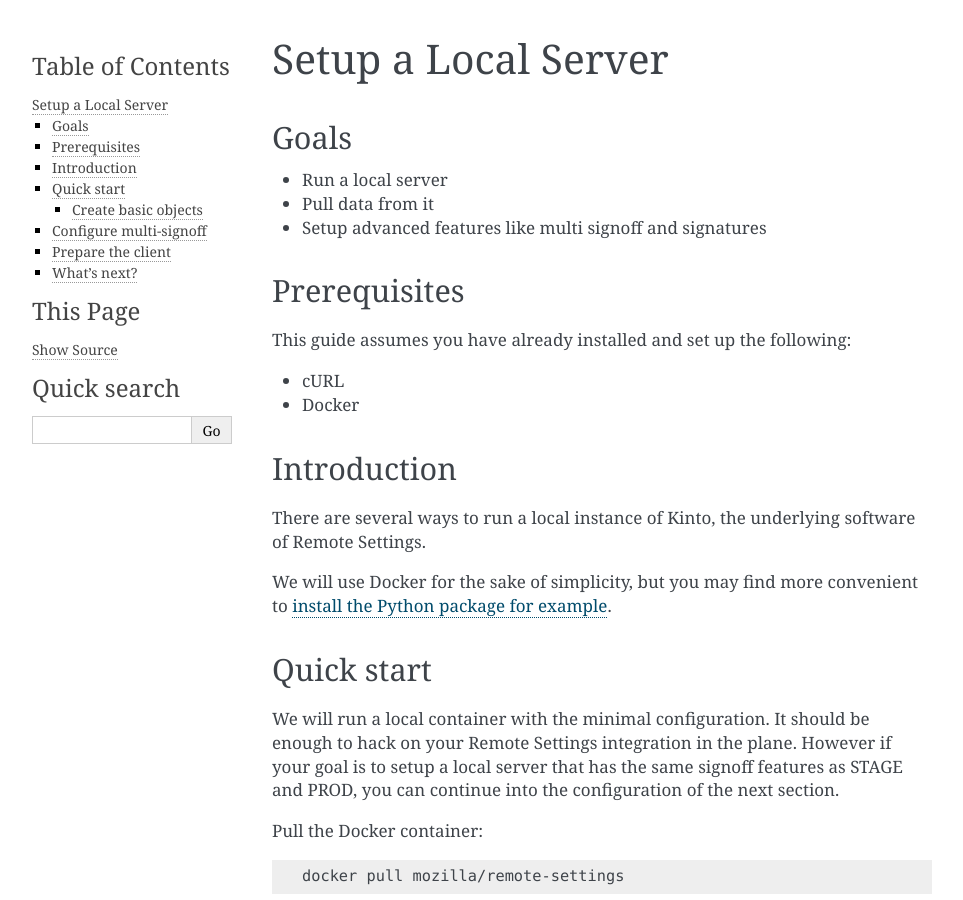
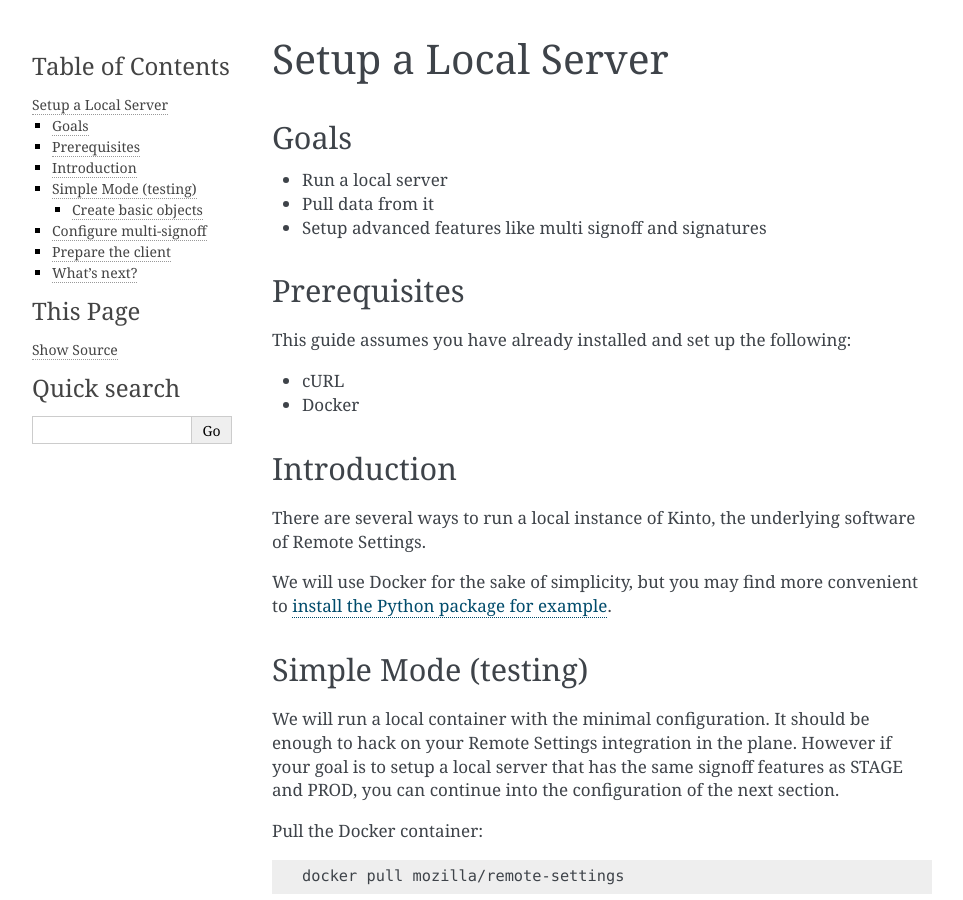
Before and after one commit to mozilla/remote-settings, a Sphinx documentation site: the page built from docs/tutorial-local-server.rst, in a window 1280 px wide and 900 px high. Shown: the whole window, without its empty margins (148-1111 px from the left). Built offline with Sphinx 7.4.7, drawn with Linux system fonts in a browser that asks for light colours.

Commit message:
Ship config for testing purposes (permissionless)

```diff
--- a/docs/tutorial-local-server.rst
+++ b/docs/tutorial-local-server.rst
@@ -26,8 +26,8 @@
 We will use Docker for the sake of simplicity, but you may find more convenient to `install the Python package for example <http://kinto.readthedocs.io/en/stable/tutorials/install.html#using-the-python-package>`_.
 
 
-Quick start
------------
+Simple Mode (testing)
+---------------------
 
 We will run a local container with the minimal configuration. It should be enough to hack on your Remote Settings integration in the plane.
 However if your goal is to setup a local server that has the same signoff features as STAGE and PROD, you can continue into the configuration of the next section.
```
Also changed, not shown: 1 other file.
